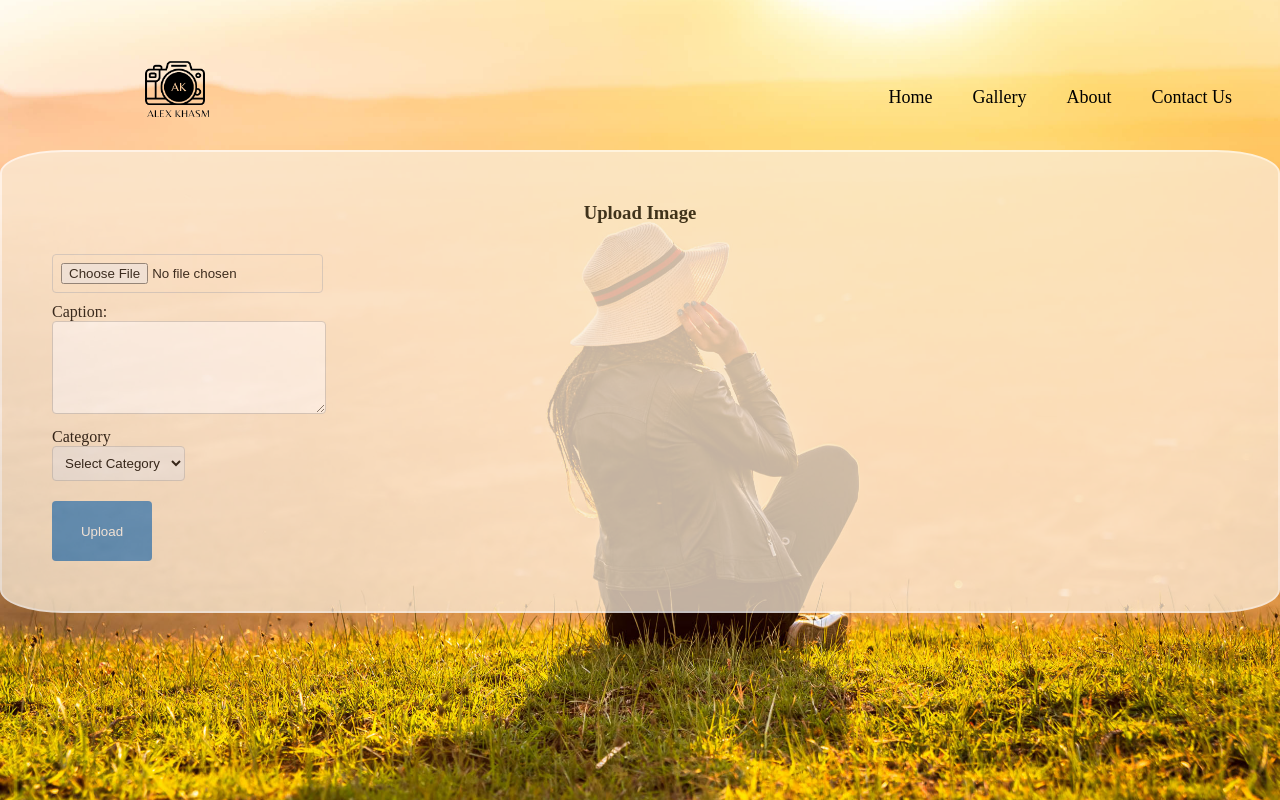
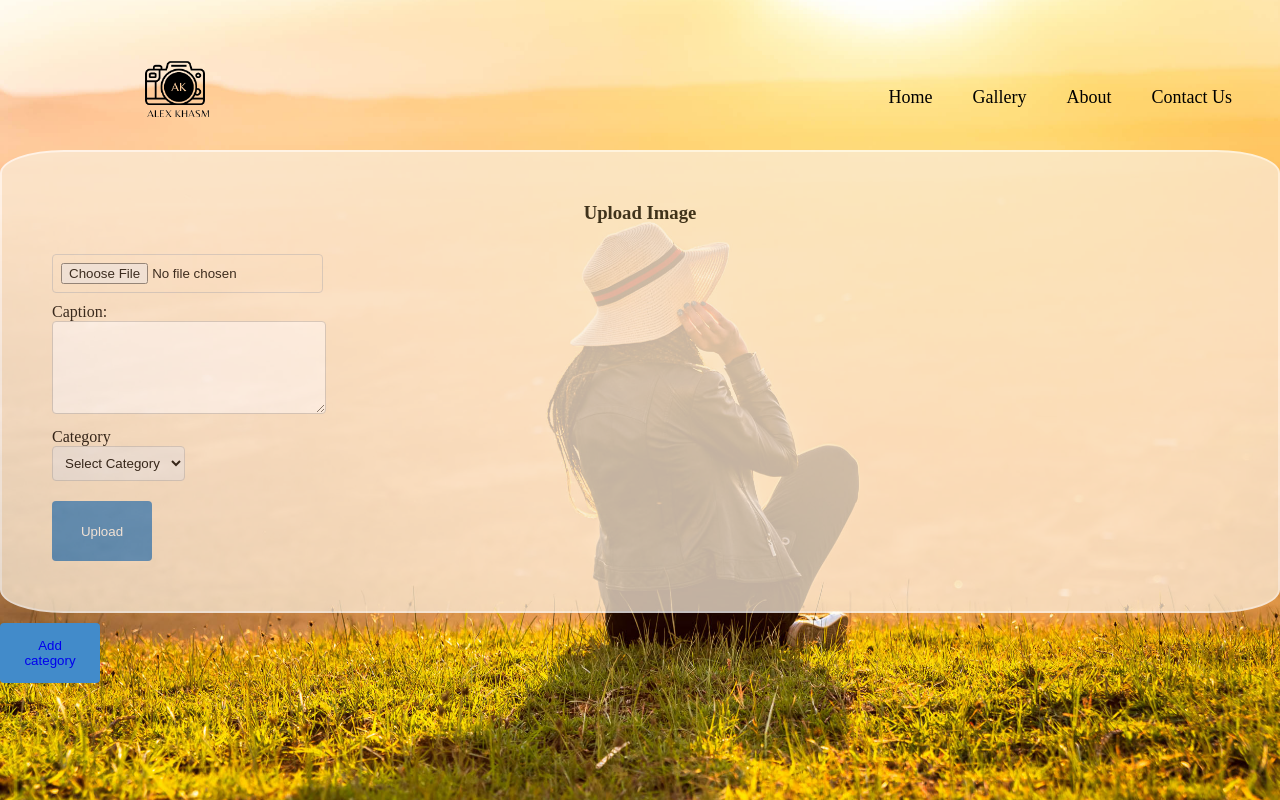
Before and after one commit to kelvin-kahuho/Photography-Portfolio, a Flask app: page /upload in a window 1280 px wide; the page is wider, and only the part inside the window is pictured. Run offline with Flask 3, Linux system fonts and the light colour scheme; data that the repository does not hold is empty.

Commit message:
Upload.html that extends main_admin.html

```diff
--- a/templates/upload.html
+++ b/templates/upload.html
@@ -3,6 +3,8 @@
 
 <div class="container-1">
     <p class="success">{{ success }}</p>
+    <p class="success">{{ error }}</p>
+    <p class="success">{{ message }}</p>
     <div class="upload-form">
         <form action="{{ url_for('image_upload') }}" method="POST" enctype="multipart/form-data">
 
@@ -30,6 +32,7 @@
                     <option value="{{ category[0] }}">{{ category[1] }}</option>
                     {% endfor %}
                 </select>
+
             </div>
 
             <div class="submit-button">
@@ -39,7 +42,13 @@
             </div>
 
         </form>
+        <button><a href="{{ url_for('add_category') }}" style="text-decoration: none;">Add category</a></button>
+
+
+
+
     </div>
+
 </div>
 
 
```
